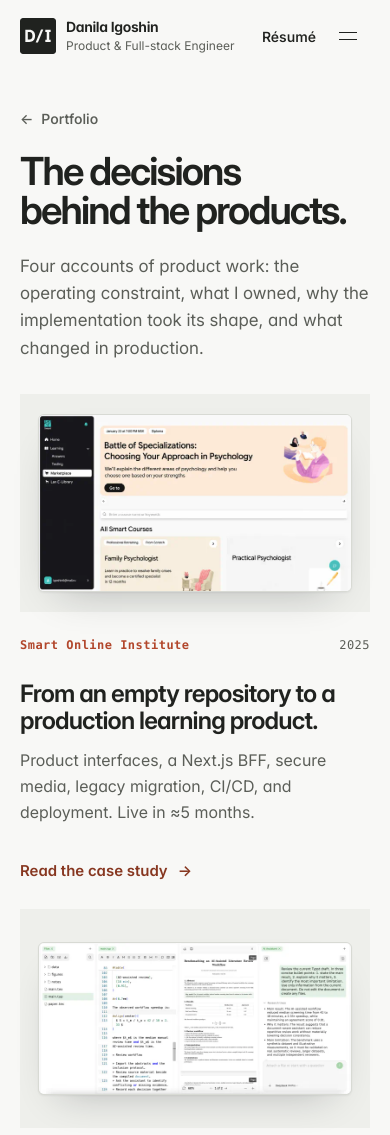
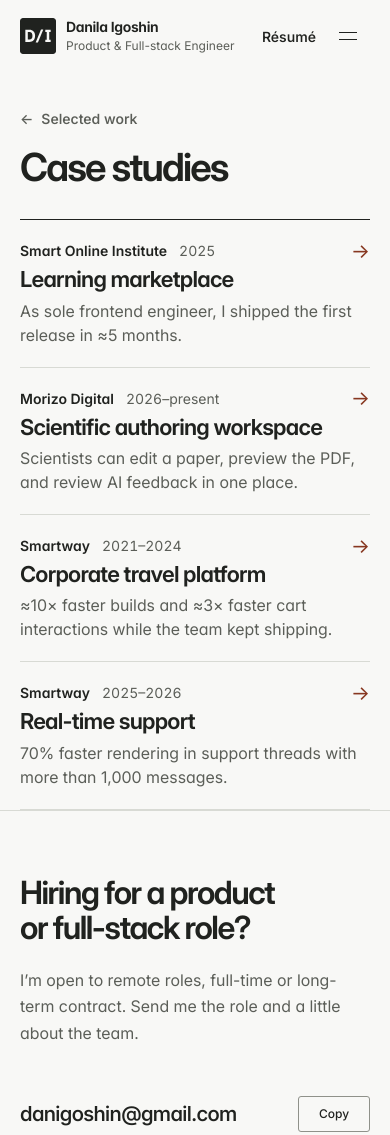
Before and after one commit to danilaigoshin/danilaigoshin.com, a plain HTML site: page case/index.html in a window 390 px wide. Shown: the top 1135 px of the page. Drawn offline with Linux system fonts and the light colour scheme.

Commit message:
Streamline case study browsing and link directly to project outcomes

```diff
--- a/case/index.html
+++ b/case/index.html
@@ -24,7 +24,7 @@
     <link rel="apple-touch-icon" href="/public/apple-touch-icon.png?v=20261104-di-precision" />
     <link rel="preload" href="/public/fonts/InterVariable.woff2" as="font" type="font/woff2" crossorigin />
     <link rel="stylesheet" href="/styles.css?v=20261117-mobile-resume" />
-    <link rel="stylesheet" href="/case/styles.css?v=20261117-contents" />
+    <link rel="stylesheet" href="/case/styles.css?v=20261118-case-reading" />
     <script src="/script.js?v=20261117-case-links" defer></script>
   </head>
   <body class="case-page">
@@ -74,57 +74,56 @@
 
     <main class="case-main" id="main-content" tabindex="-1">
       <header class="case-index-hero section-shell" id="top">
-        <a class="case-back" href="/"><span aria-hidden="true">←</span> Portfolio</a>
-        <h1>The decisions behind the products.</h1>
-        <p class="case-deck">Four accounts of product work: the operating constraint, what I owned, why the implementation took its shape, and what changed in production.</p>
+        <a class="case-back" href="/#work"><span aria-hidden="true">←</span> Selected work</a>
+        <h1>Case studies</h1>
       </header>
 
-      <section class="case-grid section-shell" aria-label="Case studies">
-        <article class="case-card reveal">
-          <a href="/case/edtech/">
-            <div class="media-frame"><img src="/public/optimized/v1/online-institute-1080.webp" srcset="/public/optimized/v1/online-institute-720.webp 720w, /public/optimized/v1/online-institute-1080.webp 1080w" sizes="(max-width: 900px) calc(100vw - 78px), 540px" width="1672" height="941" loading="lazy" decoding="async" alt="Smart Online Institute course marketplace" /></div>
-            <div class="case-card-body">
-              <p class="meta-line"><span>Smart Online Institute</span><span>2025</span></p>
-              <h2>From an empty repository to a production learning product.</h2>
-              <p>Product interfaces, a Next.js BFF, secure media, legacy migration, CI/CD, and deployment. Live in ≈5 months.</p>
-              <span class="arrow-link">Read the case study <span aria-hidden="true">→</span></span>
+      <ul class="case-directory section-shell" aria-label="Case studies">
+        <li>
+          <a class="case-entry" href="/case/edtech/" aria-labelledby="edtech-name edtech-project">
+            <span class="case-entry-client"><span id="edtech-name">Smart Online Institute</span><span class="case-entry-date">2025</span></span>
+            <div class="case-entry-copy">
+              <h2 id="edtech-project">Learning marketplace</h2>
+              <p>As sole frontend engineer, I shipped the first release in ≈5 months.</p>
             </div>
+            <div class="case-entry-preview"><img src="/public/optimized/v1/online-institute-720.webp" alt="" width="1672" height="941" decoding="async" /></div>
+            <span class="case-entry-arrow" aria-hidden="true">→</span>
           </a>
-        </article>
-        <article class="case-card reveal">
-          <a href="/case/research/">
-            <div class="media-frame"><img src="/public/optimized/v1/ai4s-1080.webp" srcset="/public/optimized/v1/ai4s-720.webp 720w, /public/optimized/v1/ai4s-1080.webp 1080w" sizes="(max-width: 900px) calc(100vw - 78px), 540px" width="3024" height="1472" loading="lazy" decoding="async" alt="Research workspace with source editing, compiled preview, and AI review" /></div>
-            <div class="case-card-body">
-              <p class="meta-line"><span>Morizo Digital</span><span>2026-present</span></p>
-              <h2>One workspace for scientific research.</h2>
-              <p>Scientists can edit source, review compiled output, and act on AI feedback without switching tools.</p>
-              <span class="arrow-link">Read the case study <span aria-hidden="true">→</span></span>
+        </li>
+        <li>
+          <a class="case-entry" href="/case/research/" aria-labelledby="research-name research-project">
+            <span class="case-entry-client"><span id="research-name">Morizo Digital</span><span class="case-entry-date">2026–present</span></span>
+            <div class="case-entry-copy">
+              <h2 id="research-project">Scientific authoring workspace</h2>
+              <p>Scientists can edit a paper, preview the PDF, and review AI feedback in one place.</p>
             </div>
+            <div class="case-entry-preview"><img src="/public/optimized/v1/ai4s-720.webp" alt="" width="3024" height="1472" decoding="async" /></div>
+            <span class="case-entry-arrow" aria-hidden="true">→</span>
           </a>
-        </article>
-        <article class="case-card reveal">
-          <a href="/case/smartway/">
-            <div class="media-frame"><img src="/public/optimized/v1/smartway-1080.webp" srcset="/public/optimized/v1/smartway-720.webp 720w, /public/optimized/v1/smartway-1080.webp 1080w" sizes="(max-width: 900px) calc(100vw - 78px), 540px" width="1672" height="941" loading="lazy" decoding="async" alt="Smartway corporate travel dashboard" /></div>
-            <div class="case-card-body">
-              <p class="meta-line"><span>Smartway</span><span>2021-2024</span></p>
-              <h2>Changing the foundation while delivery continued.</h2>
-              <p>TypeScript adoption, Webpack to Vite, cart performance, and technical leadership: ≈10× faster builds and ≈3× faster cart interactions.</p>
-              <span class="arrow-link">Read the case study <span aria-hidden="true">→</span></span>
+        </li>
+        <li>
+          <a class="case-entry" href="/case/smartway/" aria-labelledby="smartway-name smartway-project">
+            <span class="case-entry-client"><span id="smartway-name">Smartway</span><span class="case-entry-date">2021–2024</span></span>
+            <div class="case-entry-copy">
+              <h2 id="smartway-project">Corporate travel platform</h2>
+              <p>≈10× faster builds and ≈3× faster cart interactions while the team kept shipping.</p>
             </div>
+            <div class="case-entry-preview"><img src="/public/optimized/v1/smartway-720.webp" alt="" width="1672" height="941" decoding="async" /></div>
+            <span class="case-entry-arrow" aria-hidden="true">→</span>
           </a>
-        </article>
-        <article class="case-card reveal">
-          <a href="/case/support/">
-            <div class="media-frame"><img src="/public/optimized/v1/chat-1080.webp" srcset="/public/optimized/v1/chat-720.webp 720w, /public/optimized/v1/chat-1080.webp 1080w" sizes="(max-width: 900px) calc(100vw - 78px), 540px" width="1672" height="941" loading="lazy" decoding="async" alt="Support workspace with a ticket queue and conversation" /></div>
-            <div class="case-card-body">
-              <p class="meta-line"><span>Smartway</span><span>2025-2026</span></p>
-              <h2>Real-time support that stays responsive.</h2>
-              <p>70% faster rendering for conversations with more than 1,000 messages after list virtualization.</p>
-              <span class="arrow-link">Read the case study <span aria-hidden="true">→</span></span>
+        </li>
+        <li>
+          <a class="case-entry" href="/case/support/" aria-labelledby="support-name support-project">
+            <span class="case-entry-client"><span id="support-name">Smartway</span><span class="case-entry-date">2025–2026</span></span>
+            <div class="case-entry-copy">
+              <h2 id="support-project">Real-time support</h2>
+              <p>70% faster rendering in support threads with more than 1,000 messages.</p>
             </div>
+            <div class="case-entry-preview"><img src="/public/optimized/v1/chat-720.webp" alt="" width="1672" height="941" decoding="async" /></div>
+            <span class="case-entry-arrow" aria-hidden="true">→</span>
           </a>
-        </article>
-      </section>
+        </li>
+      </ul>
     </main>
 
     <div class="page-finale">
--- a/case/styles.css
+++ b/case/styles.css
@@ -33,6 +33,13 @@
 
 .case-hero-copy { min-width: 0; }
 
+/* Wide layouts pair the introduction with the project facts. On phones the
+   document order brings the product screenshot directly below the summary. */
+.case-hero-copy,
+.case-glance { grid-row: 1; }
+.case-hero .case-outcomes { grid-row: 2; }
+.case-hero .case-cover { grid-column: 1 / -1; grid-row: 3; }
+
 .case-hero .meta-line { justify-content: flex-start; margin-bottom: 20px; font-size: 15px; }
 .case-hero .meta-line span + span::before { margin-right: 12px; color: var(--line-control); content: "·"; }
 
@@ -45,6 +52,7 @@
 }
 
 .case-deck { max-width: 36em; margin: 0; color: var(--muted); font-size: clamp(17px, 0.95rem + 0.3vw, 19px); line-height: 1.6; }
+.case-deck strong { color: var(--ink); font-weight: 600; }
 
 .case-glance { padding: 6px 0 6px 24px; border-left: 1px solid var(--line); }
 
@@ -93,7 +101,7 @@
 
 /* The product */
 
-.case-cover { margin-top: clamp(36px, 4vw, 56px); }
+.case-cover { margin: 0; }
 
 .case-cover figcaption {
   justify-self: start;
@@ -103,6 +111,10 @@
 }
 
 /* Reasoning: a sticky contents rail beside a readable column. */
+
+/* A direct link can land several screens into a case study. */
+html:has(.case-section:target) { scroll-behavior: auto; }
+.case-section:target { opacity: 1; transform: none; }
 
 .case-body {
   display: grid;
@@ -261,8 +273,7 @@
 .case-next .media-frame { border-left: 1px solid var(--line-soft); }
 
 @media (hover: hover) {
-  .case-next > a:hover .media-frame img,
-  .case-card > a:hover .media-frame img {
+  .case-next > a:hover .media-frame img {
     transform: translateY(-3px);
     box-shadow: 0 1px 2px rgba(21, 24, 29, 0.05), 0 26px 48px -24px rgba(21, 24, 29, 0.36);
   }
@@ -274,66 +285,70 @@
 .error-page { display: flex; min-height: 100dvh; flex-direction: column; }
 .error-page main { flex: 1 0 auto; }
 
-/* Case index */
+/* Case index: comparable project outcomes, with one link per row. */
 
 .case-index-hero { padding-block: clamp(24px, 3.4vw, 48px) clamp(32px, 4vw, 56px); }
+.case-index-hero .case-back { margin-bottom: 8px; }
 
 .case-index-hero h1 {
   max-width: 14em;
-  margin-bottom: 22px;
+  margin: 0 0 22px;
   font-size: clamp(2.5rem, 1.05rem + 3.6vw, 4.25rem);
   line-height: 1.02;
   letter-spacing: -0.048em;
 }
 
-/* Each card spans five shared row tracks (image, meta, title, summary,
-   link) through subgrid, so the cards in a row line up line for line. */
-.case-grid {
+.case-index-hero h1:last-child { margin: 0; }
+
+.case-directory { margin-block: 0; padding: 0; border-top: 1px solid var(--ink); list-style: none; }
+.case-directory li { border-bottom: 1px solid var(--line); }
+
+.case-entry {
   display: grid;
-  grid-template-columns: repeat(2, minmax(0, 1fr));
-  gap: 0 24px;
-  padding-bottom: clamp(80px, 9vw, 128px);
+  grid-template-columns: minmax(140px, 0.85fr) minmax(0, 2fr) clamp(144px, 16vw, 216px) auto;
+  align-items: center;
+  gap: clamp(20px, 3vw, 48px);
+  padding-block: clamp(20px, 2vw, 30px);
 }
 
-.case-card {
-  display: grid;
-  grid-row: span 5;
-  grid-template-rows: subgrid;
-  margin-bottom: 24px;
-}
-
-.case-card > a {
-  display: grid;
-  grid-row: 1 / -1;
-  grid-template-rows: subgrid;
-  background: transparent;
-}
-
-.case-card > a:active { transform: translateY(1px); }
-.case-card .media-frame { aspect-ratio: 16 / 10; }
-.case-card .media-frame img { transition: transform 400ms var(--ease), box-shadow 400ms var(--ease); }
-
-.case-card-body {
-  display: grid;
-  grid-row: 2 / -1;
-  grid-template-rows: subgrid;
-  justify-items: start;
-  padding: 24px 0 0;
-}
-
-.case-card .meta-line { font-family: var(--font-mono); font-size: 12px; letter-spacing: 0.04em; }
-
-.case-card h2 {
-  margin-bottom: 14px;
-  font-size: clamp(1.5rem, 1.15rem + 0.9vw, 1.875rem);
-  line-height: 1.14;
+.case-entry-client { display: grid; gap: 2px; font-size: 15px; font-weight: 600; }
+.case-entry-date { color: var(--muted); font-size: 14px; font-weight: 400; font-variant-numeric: tabular-nums; }
+.case-entry-copy h2 {
+  margin: 0 0 6px;
+  font-size: clamp(1.375rem, 1rem + 1.2vw, 2rem);
+  line-height: 1.15;
   letter-spacing: -0.035em;
 }
 
-.case-card p { margin-bottom: 24px; color: var(--muted); font-size: 16px; line-height: 1.6; }
-.case-card .arrow-link { align-self: end; }
-.case-card > a:hover .arrow-link { text-decoration: underline; text-decoration-thickness: 1px; text-underline-offset: 4px; }
-.case-card > a:hover .arrow-link span[aria-hidden] { transform: translateX(3px); }
+.case-entry-copy p { max-width: 48ch; margin: 0; color: var(--muted); font-size: 16px; line-height: 1.5; }
+
+.case-entry-preview { display: grid; place-items: center; aspect-ratio: 16 / 9; padding: 8px; background: var(--surface-muted); }
+.case-entry-preview img { width: 100%; height: auto; border: 1px solid var(--line); border-radius: 2px; }
+.case-entry-arrow { color: var(--accent-dark); font-size: 24px; }
+.case-entry:is(:focus-visible, :hover) h2 { color: var(--accent-dark); text-decoration: underline; text-underline-offset: 0.16em; text-decoration-thickness: 1px; }
+
+@media (max-width: 900px) {
+  .case-entry {
+    grid-template-columns: minmax(0, 1fr) clamp(110px, 22vw, 190px) auto;
+    grid-template-areas: "client preview arrow" "copy preview arrow";
+    gap: 8px 20px;
+  }
+  .case-entry-client { grid-area: client; display: flex; flex-wrap: wrap; align-items: baseline; gap: 2px 12px; }
+  .case-entry-copy { grid-area: copy; }
+  .case-entry-preview { grid-area: preview; }
+  .case-entry-arrow { grid-area: arrow; }
+}
+
+@media (max-width: 600px) {
+  .case-entry {
+    grid-template-columns: minmax(0, 1fr) auto;
+    grid-template-areas: "client arrow" "copy copy";
+    gap: 6px 12px;
+  }
+  .case-entry-client { font-size: 14px; }
+  .case-entry-preview { display: none; }
+  .case-entry-arrow { font-size: 20px; line-height: 1; }
+}
 
 /* Responsive */
 
@@ -372,9 +387,12 @@
 
 @media (max-width: 900px) {
   .case-hero { grid-template-columns: minmax(0, 1fr); gap: 32px; align-items: start; }
+  .case-hero-copy,
+  .case-glance,
+  .case-hero .case-outcomes,
+  .case-hero .case-cover { grid-row: auto; }
   .case-next > a { grid-template-columns: minmax(0, 1fr); }
   .case-next .media-frame { grid-row: 1; border-bottom: 1px solid var(--line-soft); border-left: 0; }
-  .case-grid { grid-template-columns: minmax(0, 1fr); }
 }
 
 @media (min-width: 601px) and (max-width: 900px) {
@@ -384,6 +402,7 @@
 
 @media (max-width: 760px) {
   .case-back { margin-bottom: 12px; }
+  .case-index-hero h1 { font-size: clamp(2.25rem, 1.2rem + 5vw, 3rem); }
   .case-hero .meta-line { margin-bottom: 14px; font-size: 14px; }
   .case-hero h1 { margin-bottom: 18px; font-size: clamp(2rem, 1.2rem + 3.6vw, 2.5rem); }
   .case-deck { font-size: 17px; }
@@ -393,7 +412,6 @@
   .shipped { padding: 20px 0 0; }
   .shipped li { font-size: 14px; }
   .case-outcomes[data-stats] .shipped ul { grid-template-columns: minmax(0, 1fr); }
-  .case-cover { margin-top: 32px; }
   .case-cover figcaption { margin-top: 12px; font-size: 13px; }
   .case-section { padding-block: 44px; }
   .case-section > p:not([class]) { font-size: 16px; }
@@ -405,9 +423,6 @@
   .case-decision { padding: 20px 20px 22px; }
   .case-page .case-decision h3 { font-size: 18px; }
   .case-next { padding-bottom: 72px; }
-  .case-index-hero h1 { font-size: clamp(2.25rem, 1.2rem + 5vw, 3rem); }
-  .case-grid { padding-bottom: 56px; }
-  .case-card { margin-bottom: 16px; }
 }
 
 /* First paint: the case hero assembles in reading order, once. */
```
Also changed, not shown: case/edtech/index.html (+11 -14 lines), case/research/index.html (+9 -12 lines), case/smartway/index.html (+12 -15 lines), case/support/index.html (+9 -12 lines), index.html (+6 -6 lines).
